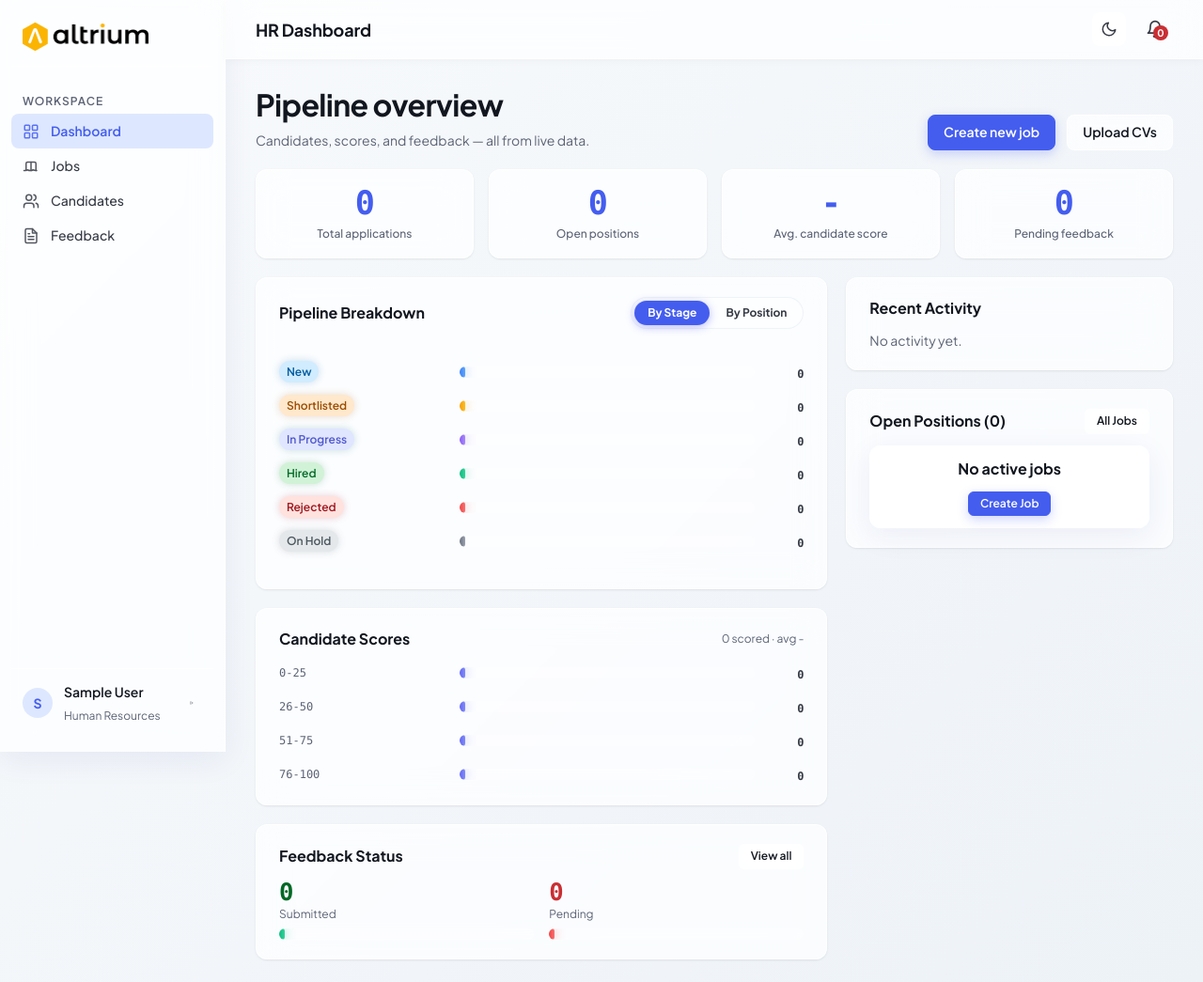
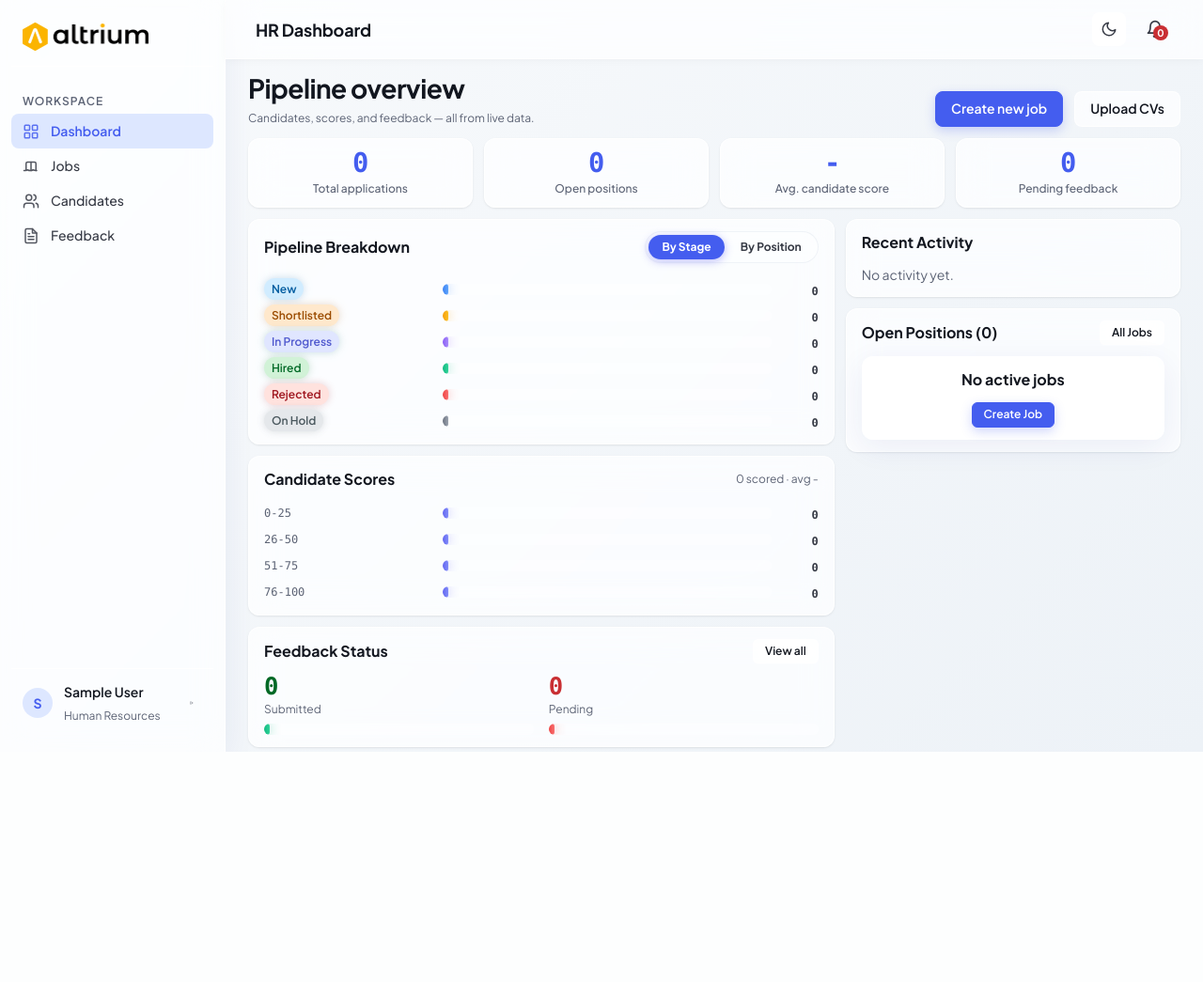
Before and after one commit to Ctum0/Altrium-Hiring-Tracker, a Django app: page /hr-dashboard/ in a window 1280 px wide. Shown: the whole page at 94% size. After the commit the page ends 800 px from the top, so only its background shows below. Run offline with Django 5.2, Linux system fonts and the light colour scheme; the visitor is signed in with stand-in values (Sample User, id 1); data that the repository does not hold is empty.

Commit message:
fix: align dashboard bottom cards flush with sidebar footer line and fit 100% on desktop

```diff
--- a/accounts/templates/accounts/hr_dashboard.html
+++ b/accounts/templates/accounts/hr_dashboard.html
@@ -4,10 +4,10 @@
 {% block content_class %}wide{% endblock %}
 {% block content %}
 <!-- Main Page Header -->
-<div class="page-header" style="margin-bottom:var(--sp-5)">
+<div class="page-header" style="margin-bottom:12px">
   <div>
-    <h1 class="page-title" style="font-size:2rem;font-weight:700;letter-spacing:-0.02em;color:var(--ink)">Pipeline overview</h1>
-    <p class="page-sub" style="font-size:var(--text-sm);color:var(--muted);margin-top:4px">Candidates, scores, and feedback &mdash; all from live data.</p>
+    <h1 class="page-title" style="font-size:1.75rem;font-weight:700;letter-spacing:-0.02em;color:var(--ink)">Pipeline overview</h1>
+    <p class="page-sub" style="font-size:var(--text-xs);color:var(--muted);margin-top:2px">Candidates, scores, and feedback &mdash; all from live data.</p>
   </div>
   <div class="page-actions">
     <a href="{% url 'jobs:create' %}" class="btn btn-primary">Create new job</a>
@@ -234,15 +234,15 @@ function switchChartTab(tabName) {
 .ref-kpi-row {
   display: grid;
   grid-template-columns: repeat(4, 1fr);
-  gap: var(--sp-4);
-  margin-bottom: var(--sp-5);
+  gap: 12px;
+  margin-bottom: 12px;
 }
 
 .ref-kpi-card {
   background: var(--glass-bg);
   border: 1px solid var(--glass-border);
   border-radius: var(--radius-lg);
-  padding: var(--sp-4);
+  padding: 10px 14px;
   backdrop-filter: blur(16px) saturate(180%);
   -webkit-backdrop-filter: blur(16px) saturate(180%);
   box-shadow: var(--shadow-sm);
@@ -261,7 +261,7 @@ function switchChartTab(tabName) {
 
 .ref-kpi-value {
   display: block;
-  font-size: 2.2rem;
+  font-size: 1.8rem;
   font-weight: 800;
   color: var(--brand);
   font-family: var(--font-mono);
@@ -273,28 +273,28 @@ function switchChartTab(tabName) {
   display: block;
   font-size: var(--text-xs);
   color: var(--muted);
-  margin-top: 4px;
+  margin-top: 2px;
   font-weight: 500;
 }
 
 .ref-dash-grid {
   display: grid;
   grid-template-columns: 1.75fr 1fr;
-  gap: var(--sp-5);
+  gap: 12px;
   align-items: stretch;
 }
 
 .ref-dash-col {
   display: flex;
   flex-direction: column;
-  gap: var(--sp-5);
+  gap: 12px;
 }
 
 .ref-card {
   background: var(--glass-bg);
   border: 1px solid var(--glass-border);
   border-radius: var(--radius-lg);
-  padding: var(--sp-5) var(--sp-6);
+  padding: 12px 16px;
   backdrop-filter: blur(16px) saturate(180%);
   -webkit-backdrop-filter: blur(16px) saturate(180%);
   box-shadow: var(--shadow-sm);
@@ -312,8 +312,8 @@ function switchChartTab(tabName) {
   display: grid;
   grid-template-columns: 180px 1fr 40px;
   align-items: center;
-  gap: var(--sp-3);
-  margin-bottom: var(--sp-3);
+  gap: 10px;
+  margin-bottom: 4px;
 }
 
 .ref-bar-item:last-child {
@@ -382,8 +382,8 @@ function switchChartTab(tabName) {
 .ref-activity-list {
   display: flex;
   flex-direction: column;
-  gap: var(--sp-2);
-  max-height: 320px;
+  gap: 4px;
+  max-height: 140px;
   overflow-y: auto;
 }
 
--- a/static/css/app.css
+++ b/static/css/app.css
@@ -164,6 +164,8 @@
 /* ===== Gradient canvas background ===== */
 html {
   -webkit-text-size-adjust: 100%;
+  height: 100vh;
+  overflow: hidden;
 }
 
 body {
@@ -174,7 +176,9 @@ body {
   color: var(--ink);
   background: linear-gradient(135deg, var(--bg-1) 0%, var(--bg-2) 100%);
   -webkit-font-smoothing: antialiased;
-  min-height: 100dvh;
+  height: 100vh;
+  max-height: 100vh;
+  overflow: hidden;
 }
 
 :root[data-theme='dark'] body {
@@ -291,7 +295,9 @@ a:hover {
 .app-shell {
   display: grid;
   grid-template-columns: 240px 1fr;
-  min-height: 100dvh;
+  height: 100vh;
+  max-height: 100vh;
+  overflow: hidden;
 }
 
 .sidebar {
@@ -319,10 +325,10 @@ a:hover {
 }
 
 .main-content {
-  padding: var(--sp-6) var(--sp-8);
+  padding: 10px 24px 0 24px !important;
   max-width: 1400px;
   width: 100%;
-  margin: 0 auto;
+  margin: 0 auto !important;
 }
 
 .main-content.wide {
@@ -1576,7 +1582,7 @@ dialog.modal-overlay[open] .modal-box {
 
 /* Height Stability for Chart Tab Switching */
 .chart-tab-content {
-  min-height: 240px;
+  min-height: 160px;
   display: flex;
   flex-direction: column;
   justify-content: center;
```
